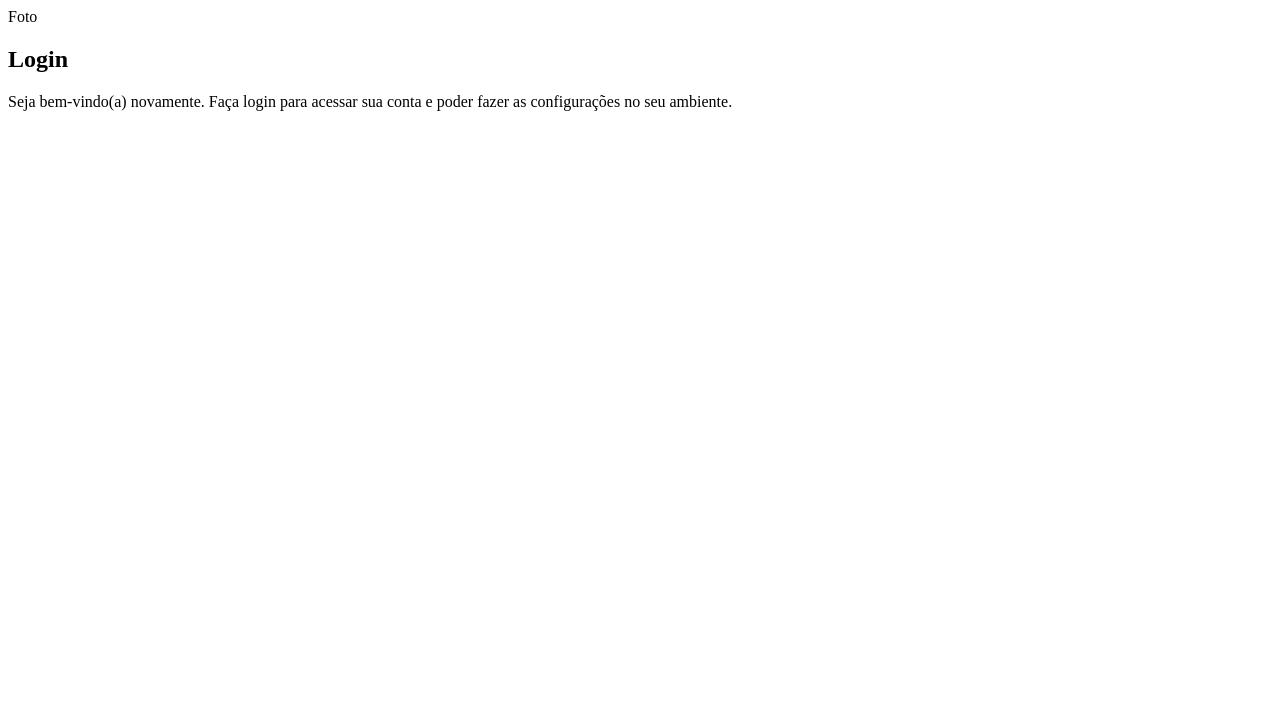
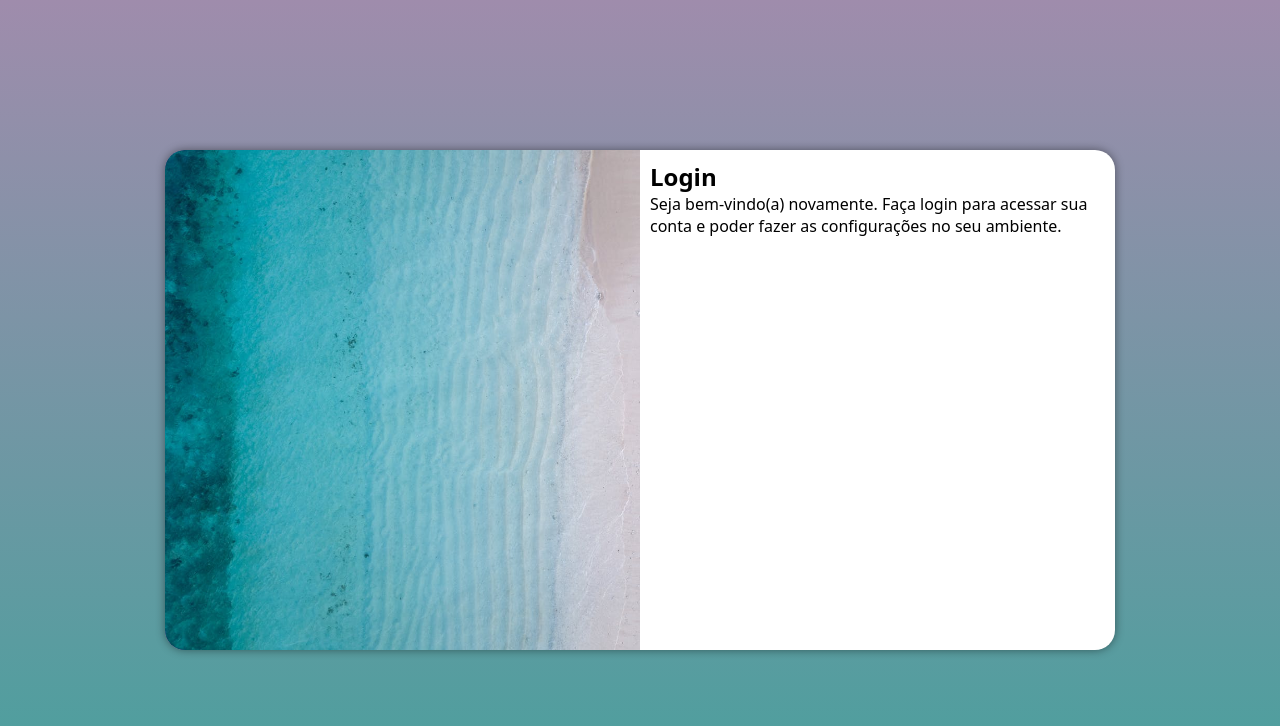
Before and after one commit to Gust-Henrique/projeto-login, a plain HTML site: page index.html in a window 1280 px wide. Drawn offline with Linux system fonts and the light colour scheme.

Commit message:
media query para outras telas

```diff
--- /dev/null
+++ b/estilos/media-query.css
@@ -0,0 +1,42 @@
+@charset "UTF-8";
+
+@media screen and (min-width: 758px) and (max-width: 992px) {
+    body {
+        background-image: linear-gradient(to top, #49a09d, #816d8f);
+    }
+
+    section#login {
+        width: 80vw;
+    }
+
+    section#login > div#imagem {
+        float: left;
+        width: 30%;
+        height: 100%;
+    }
+
+    section#login > div#formulario {
+        float: right;
+        width: 70%;
+    }
+}
+
+@media screen and (min-width: 992px) {
+    body {
+        background-image: linear-gradient(to top, #49a09d, #9f8cac);
+    }
+    section#login {
+        width: 950px;
+    }
+
+    section#login > div#imagem {
+        float: left;
+        width: 50%;
+        height: 100%;
+    }
+
+    section#login > div#formulario {
+        float: right;
+        width: 50%;
+    }
+}
--- a/estilos/style.css
+++ b/estilos/style.css
@@ -5,3 +5,53 @@
     Verde: #49a09d
     Lilás: #5f2c82
 */
+
+* {
+    font-family: system-ui, -apple-system, BlinkMacSystemFont, 'Segoe UI', Roboto, Oxygen, Ubuntu, Cantarell, 'Open Sans', 'Helvetica Neue', sans-serif;
+    padding: 0px;
+    margin: 0px;
+    box-sizing: border-box;
+}
+
+body, html {
+    background-color: #766581;
+    height: 100vh;
+    width: 100vw;
+}
+
+main {
+    position: relative;
+    height: 100vh;
+    width: 100vw;
+}
+
+section#login {
+    position: absolute;
+    top: 50%;
+    left: 50%;
+    transform: translate(-50%, -50%);
+    overflow: hidden;
+
+    background-color: white;
+    width: 250px;
+    height: 500px;
+    border-radius: 20px;
+    box-shadow: 0px 0px 10px rgba(0, 0, 0, 0.445);
+
+    transition: width 0.3s, height 0.3s;
+    transition-timing-function: ease;
+}
+
+section#login > div#imagem {
+    display: block;
+    background: #5f2c82 url(../imagens/pexels-damodigital-1705254.jpg) no-repeat;
+    height: 200px;
+    background-size: cover;
+    background-position: left bottom;
+}
+
+section#login > div#formulario {
+    display: block;
+    padding: 10px;
+
+}
--- a/index.html
+++ b/index.html
@@ -5,12 +5,13 @@
     <meta name="viewport" content="width=device-width, initial-scale=1.0">
     <title>Login</title>
     <link rel="stylesheet" href="estilos/style.css">
+    <link rel="stylesheet" href="estilos/media-query.css">
 </head>
 <body>
     <main>
         <section id="login">
             <div id="imagem">
-                Foto
+
             </div>
             <div id="formulario">
                 <h1>Login</h1>
```
